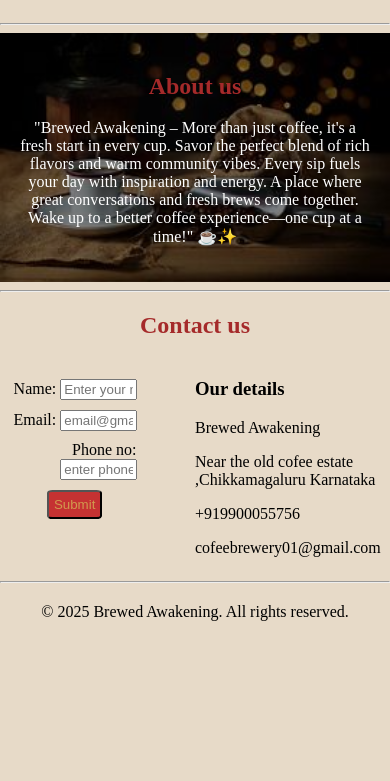
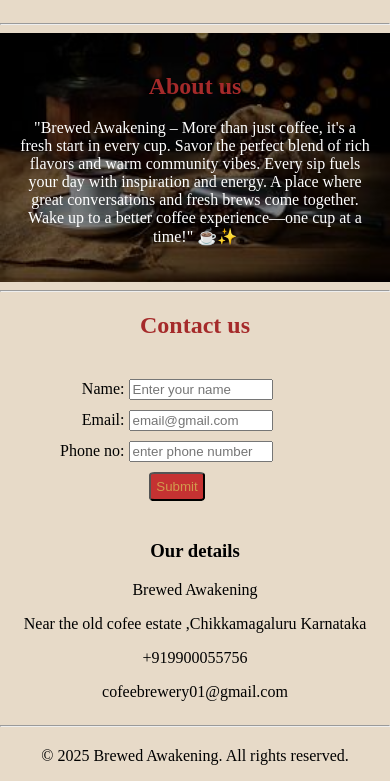
Before and after one commit to HarshithRajbangera/CofeeWebsite, a plain HTML site: page index.html in a window 390 px wide. Shown: the part 2633-3414 px from the top of the page. Before the commit the page ends 3270 px from the top, so only its background shows below. Drawn offline with Linux system fonts and the light colour scheme.

Commit message:
Changes made in contact section

```diff
--- a/index.css
+++ b/index.css
@@ -148,8 +148,13 @@
     margin-top: 20px;
     text-align: center;
 }
+#contact{
+    display: grid;
+    grid-template-columns: 1fr 1fr;
+
+}
 .contact-head{
-    text-align: center ;
+    text-align: center;
 }
 @media (min-width:300px) and (max-width: 650px)  {
 
@@ -188,4 +193,10 @@
         z-index: 2;
         color: white;
     }
+    #contact{
+    display: flex;
+    flex-direction: column;
+    text-align: center;
+    gap:20px;
 }
+}
```
